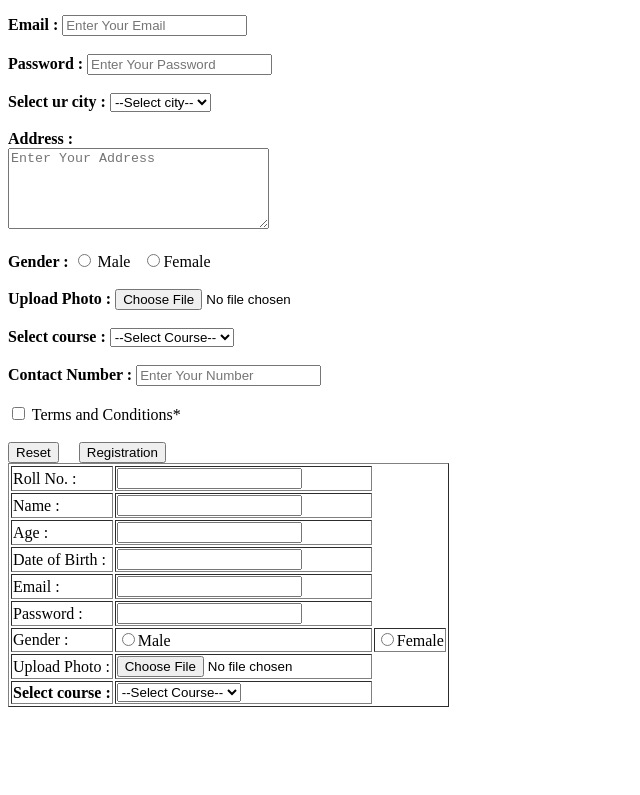
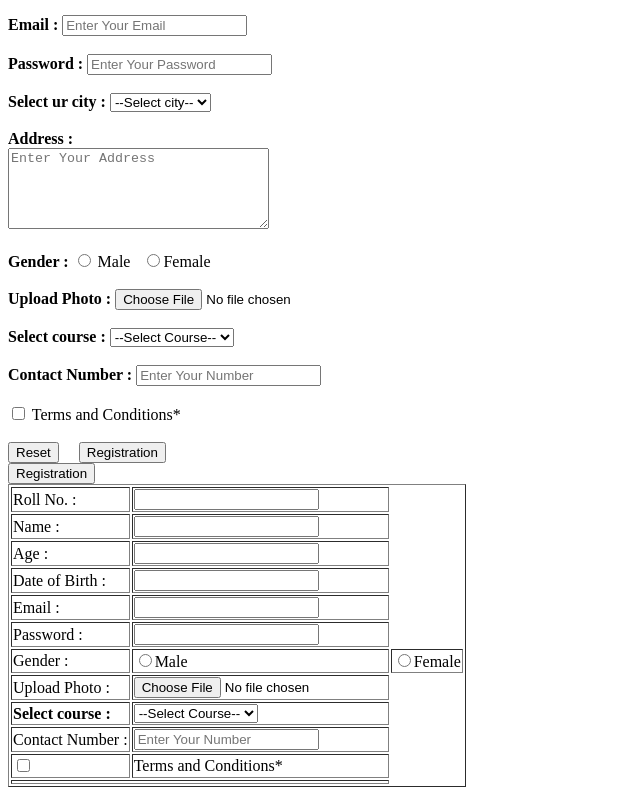
Before and after one commit to surajqwert/webdev, a plain HTML site: page new.html in a window 1280 px wide. Shown: the part 1334-2129 px from the top of the page, without its empty margins (0-640 px from the left). Before the commit the page ends 2049 px from the top, so only its background shows below. Drawn offline with Linux system fonts and the light colour scheme.

Commit message:
first commit

```diff
--- a/new.html
+++ b/new.html
@@ -197,15 +197,29 @@
         </tr>
 
         <tr>
-           <td><label for = "course"><b>Select course : </b></label></td>
-      <td><select id = "course" name = "course">
+        <td><label for = "course"><b>Select course : </b></label></td>
+        <td><select id = "course" name = "course">
         <option value = "nothing" disabled selected>--Select Course--</option>
         <option value = "Btech">BTech</option>
         <option value = "BCA">BCA</option>
         <option value = "BCom">BCom</option>
-      </select></td>
+        </select></td>
         </tr>
 
+        <tr>
+        <td><label for = "phone">Contact Number : </label></td>
+        <td><input type = "tel" id = "phone" name = "phone" placeholder="Enter Your Number"></td>
+        </tr>
+
+        <tr>
+        <td><input type = "checkbox" id = "tandc"></checkbox></td>
+        <td><label  for = "tandc">Terms and Conditions*</label></td>
+        </tr>
+
+
+      <tr><td colspan = "2"></td>
+      <input type = "submit" value = "Registration">
+      </td></tr>
       </form>
     </table>
 
```
